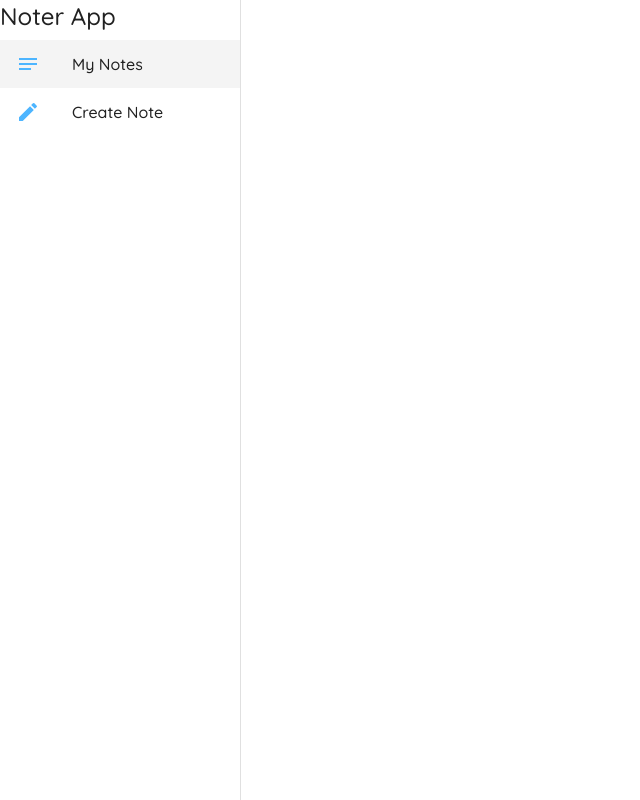
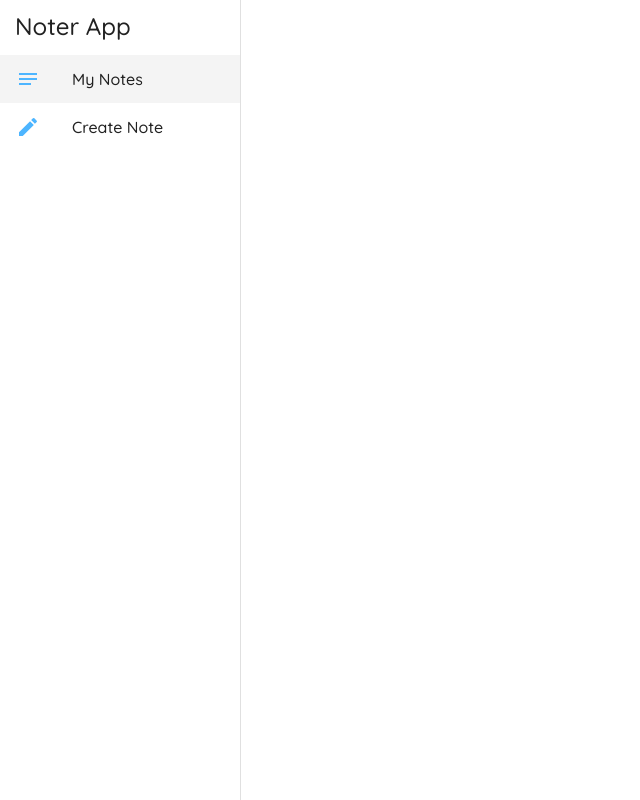
Before and after one commit to 0xcatrovacer/note-app-frontend-material-ui, a React (Create React App) app: page /notes in a window 1280 px wide. Shown: the whole page, without its empty margins (0-640 px from the left). Built offline with nearby package versions, Linux system fonts and the light colour scheme; no server answers.

Commit message:
minor style changes in SideDrawer component

```diff
--- a/src/components/SideDrawer/SideDrawer.js
+++ b/src/components/SideDrawer/SideDrawer.js
@@ -28,6 +28,11 @@ const useStyles = makeStyles({
     },
     active: {
         background: '#f4f4f4',
+    },
+    title: {
+        marginTop: 10,
+        marginLeft: 15,
+        marginBottom: 5
     }
 })
 
@@ -61,7 +66,7 @@ const SideDrawer = ({ children }) => {
                 anchor="left"
             >
                 <div>
-                    <Typography variant='h5' classname={classes.title}>
+                    <Typography variant='h5' className={classes.title}>
                         Noter App
                     </Typography>
                 </div>
```
